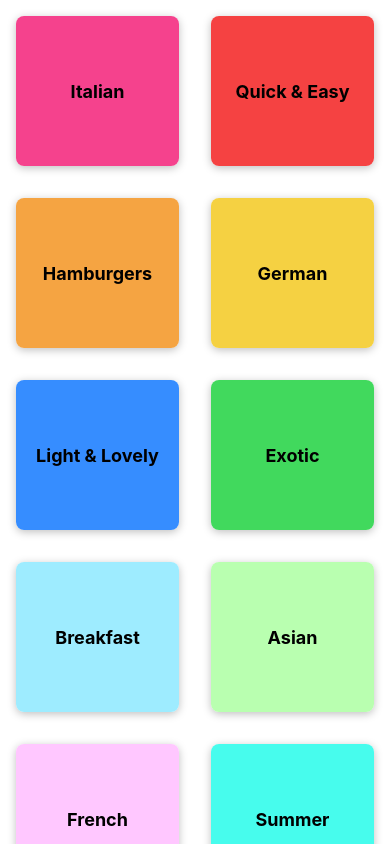
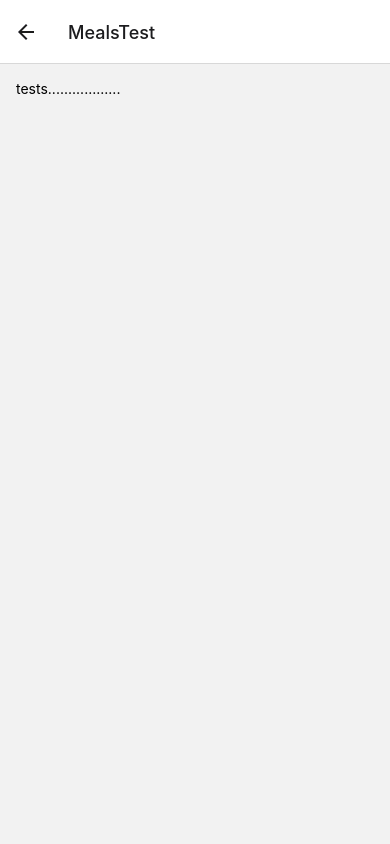
Before and after one commit to djedjethai/testReactNative, a React Native app: screen /MealsTest in a window 390 px wide. Built offline with nearby package versions, Linux system fonts and the light colour scheme.

Commit message:
Routing first step

```diff
--- a/App.js
+++ b/App.js
@@ -1,12 +1,35 @@
 import { StatusBar } from 'expo-status-bar';
 import { StyleSheet } from 'react-native';
+import { NavigationContainer } from '@react-navigation/native'
+import { createNativeStackNavigator } from '@react-navigation/native-stack'
+
 import CategoriesScreen from './screens/CategoriesScreen'
+import MealsOverviewScreen from './screens/MealsOverviewScreen'
+import MealsOverviewTest from './screens/mealsOverview/MealsOverviewTest'
+
+const Stack = createNativeStackNavigator()
+
 
 export default function App() {
   return (
 	  <>
-	  <StatusBar style='light'/>
-	  <CategoriesScreen />
+	  <StatusBar style='dark'/>
+	  <NavigationContainer>
+	  	<Stack.Navigator>
+	  		<Stack.Screen
+	  			name="MealsCategories"
+	  			component={ CategoriesScreen }
+	  		/>
+			<Stack.Screen
+	  			name="MealsOverview"
+	  			component={ MealsOverviewScreen }
+	  		/>
+	  		<Stack.Screen
+	  			name="MealsTest"
+	  			component={MealsOverviewTest}
+	  		/>
+	  	</Stack.Navigator>
+	  </NavigationContainer>
 	  </>
   );
 }
--- a/components/CategoryGridTile.js
+++ b/components/CategoryGridTile.js
@@ -1,7 +1,7 @@
 import {View, Pressable, Text, StyleSheet, Platform} from 'react-native';
 
 
-function CategoryGridTile({title, color}) {
+function CategoryGridTile({title, color, onPress}) {
 	return<View style={styles.gridItem}>
 		<Pressable
 			android_ripple={{color:'#ccc'}}
@@ -9,6 +9,7 @@ function CategoryGridTile({title, color}) {
 				styles.button, pressed ?
 				styles.buttonPressed : null,
 			]}
+			onPress={onPress}
 		>
 			<View style={[styles.innerContainer, {backgroundColor: color}]}>
 				<Text style={styles.title}>{title}</Text>
--- a/package.json
+++ b/package.json
@@ -9,10 +9,14 @@
     "web": "expo start --web"
   },
   "dependencies": {
+    "@react-navigation/native": "^6.1.10",
+    "@react-navigation/native-stack": "^6.9.18",
     "expo": "~50.0.6",
     "expo-status-bar": "~1.11.1",
     "react": "18.2.0",
-    "react-native": "0.73.2"
+    "react-native": "0.73.2",
+    "react-native-safe-area-context": "4.8.2",
+    "react-native-screens": "~3.29.0"
   },
   "devDependencies": {
     "@babel/core": "^7.20.0"
--- a/screens/CategoriesScreen.js
+++ b/screens/CategoriesScreen.js
@@ -4,11 +4,23 @@ import CategoryGridTile from '../components/CategoryGridTile'
 import { CATEGORIES } from '../data/dummy-data';
 
 
-function renderCategoryItem(itemData){
-	return <CategoryGridTile title={itemData.item.title} color={itemData.item.color}/>;
-}
 
-function CategoriesScreen(){
+function CategoriesScreen({ navigation }){
+	function renderCategoryItem(itemData){
+		function pressHandler(){
+			navigation.navigate('MealsOverview',{
+				categoryId: itemData.item.id,
+			})
+		}
+
+
+		return <CategoryGridTile
+			title={itemData.item.title}
+			color={itemData.item.color}
+			onPress={pressHandler}
+		/>;
+	}
+
 
 	return <FlatList
 		data={CATEGORIES}
--- /dev/null
+++ b/screens/MealsOverviewScreen.js
@@ -0,0 +1,46 @@
+import { View, Text, StyleSheet, TouchableOpacity } from 'react-native'
+// import { useNavigation, useRoute } from '@react-navigation/native'
+
+import { MEALS } from '../data/dummy-data'
+
+function MealsOverviewScreen({navigation, route}) { // got navigation as this screen is a Stack.screen
+	// const navigation = useNavigation() // if nested cpn without navigation access
+	// const route = useRoute()
+
+	const catId = route.params.categoryId
+
+	navigateToAnotherPage = () => {
+		navigation.navigate('MealsTest')
+	}
+
+	return (
+		<View style={styles.container}>
+			<Text>MEALS overviews - {catId}</Text>
+			<TouchableOpacity
+				onPress={navigateToAnotherPage}
+				style={styles.button}
+			>
+        			<Text style={styles.buttonText}>Go to Another Page</Text>
+      			</TouchableOpacity>
+		</View>
+	)
+}
+
+export default MealsOverviewScreen
+
+const styles = StyleSheet.create({
+	container: {
+		flex: 1,
+		padding: 16
+	},
+	button: {
+    		marginTop: 20,
+    		backgroundColor: 'blue',
+    		padding: 10,
+    		borderRadius: 5,
+  	},
+  	buttonText: {
+    		color: 'white',
+    		fontWeight: 'bold',
+  	},
+})
--- /dev/null
+++ b/screens/mealsOverview/MealsOverviewTest.js
@@ -0,0 +1,20 @@
+import { View, Text, StyleSheet } from 'react-native'
+
+import { MEALS } from '../../data/dummy-data'
+
+function MealsOverviewTest() {
+	return (
+		<View style={styles.container}>
+			<Text>tests..................</Text>
+		</View>
+	)
+}
+
+export default MealsOverviewTest
+
+const styles = StyleSheet.create({
+	container: {
+		flex: 1,
+		padding: 16
+	}
+})
```
Also changed, not shown: 2 other files (tests, documents, lock files or other folders).
